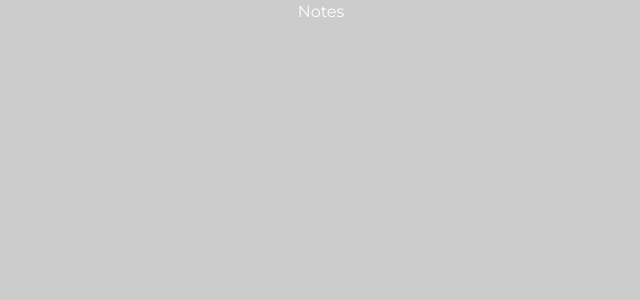
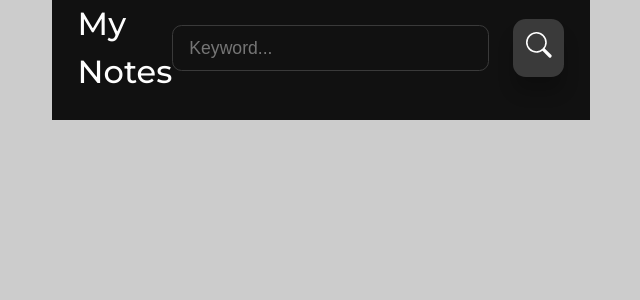
Before and after one commit to yusuffikri/react-notes, a React (Create React App) app: page / in a window 1280 px wide. Shown: the top 300 px of the page, without its empty margins (319-959 px from the left). Built offline with nearby package versions, Linux system fonts and the light colour scheme.

Commit message:
notes design update

```diff
--- a/package.json
+++ b/package.json
@@ -8,6 +8,7 @@
     "@testing-library/user-event": "^13.5.0",
     "react": "^18.2.0",
     "react-dom": "^18.2.0",
+    "react-icons": "^4.7.1",
     "react-router-dom": "^6.7.0",
     "react-scripts": "5.0.1",
     "web-vitals": "^2.1.4"
--- a/src/pages/Notes.jsx
+++ b/src/pages/Notes.jsx
@@ -1,8 +1,16 @@
 import React from 'react'
+import {BsSearch} from 'react-icons/bs'
 
 const Notes = () => {
   return (
-    <div>Notes</div>
+    <section>
+    <header className="notes__header">
+      <h2>My Notes</h2>
+      <input type="text" autoFocus placeholder="Keyword..." />
+      <button className="btn"><BsSearch/></button>
+    </header>
+    <div className="notes__container"></div>
+    </section>
   )
 }
 
```
Also changed, not shown: 1 other file (tests, documents, lock files or other folders).
